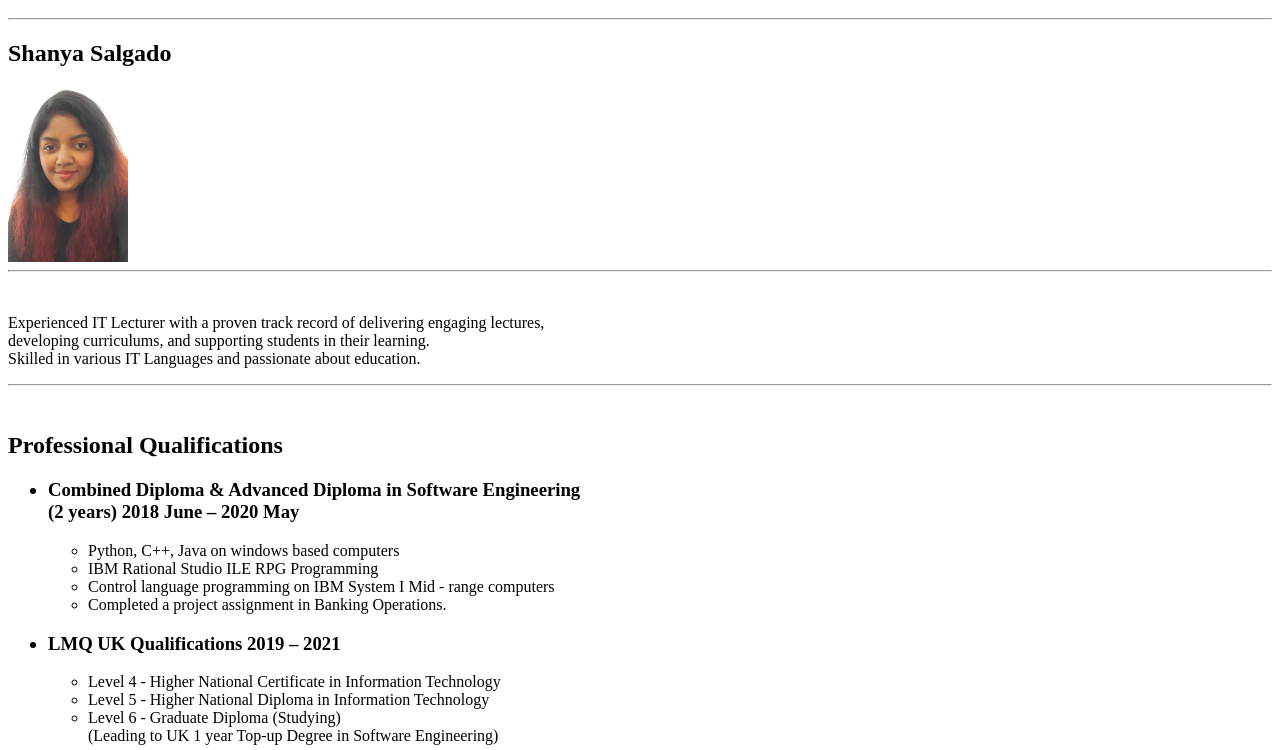
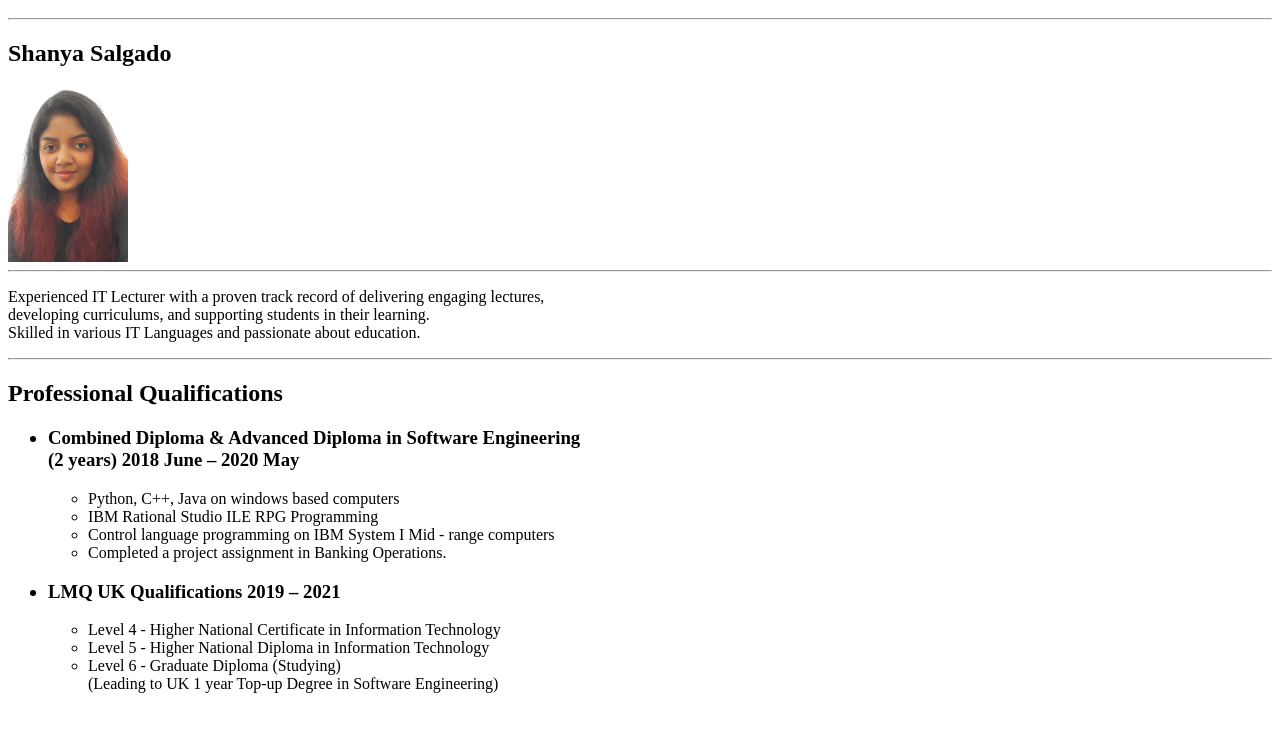
Before and after one commit to Shanya-Salgado/My-Resume, a plain HTML site: page index.html in a window 1280 px wide. Shown: the part 48-798 px from the top of the page. Drawn offline with Linux system fonts and the light colour scheme.

Commit message:
Add files via upload

```diff
--- a/index.html
+++ b/index.html
@@ -11,11 +11,11 @@
 
     <body>
 
-        <hr /> <br>
+        <hr />
         <p>Experienced IT Lecturer with a proven track record of delivering engaging lectures, <br>
             developing curriculums, and supporting students in their learning. <br>
             Skilled in various IT Languages and passionate about education.</p>
-        <hr /> <br>
+        <hr />
      <h2>Professional Qualifications</h2>
      <ul>
          <h3><li>Combined Diploma & Advanced Diploma in Software Engineering <br />
```
